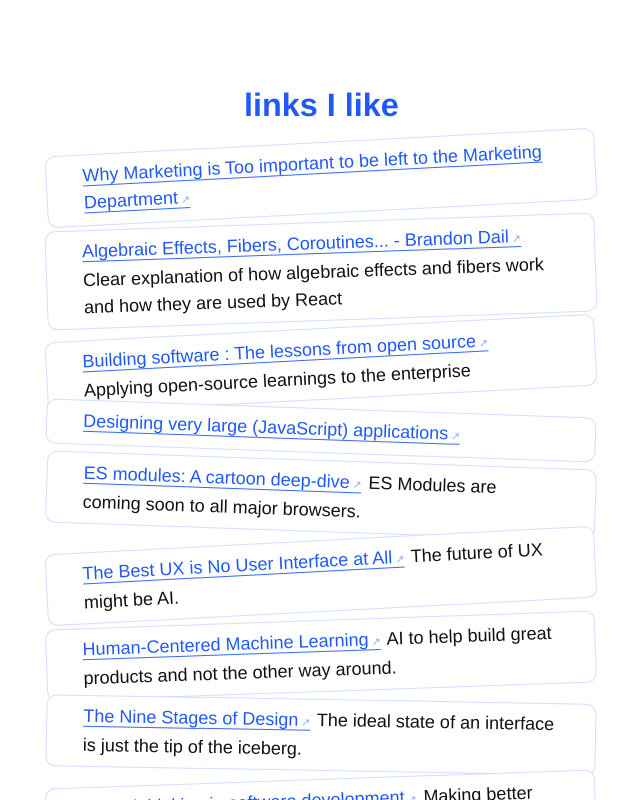
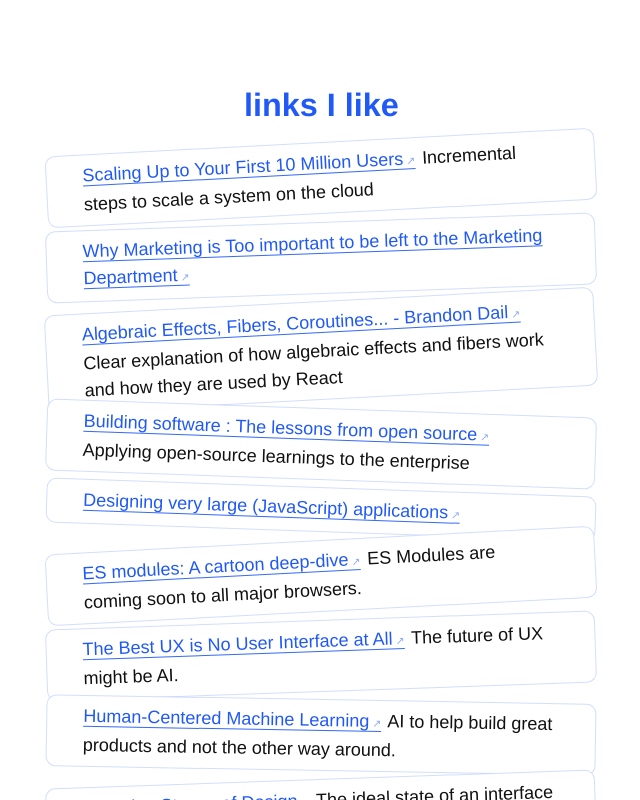
Before and after one commit to lucleray/luc.im, a Next.js app: page / in a window 1280 px wide. Shown: the part 1860-2660 px from the top of the page, without its empty margins (56-696 px from the left). Built offline with nearby package versions, Linux system fonts and the light colour scheme; a web font is replaced by a local one.

Commit message:
add a new interesting link

```diff
--- a/pages/index.js
+++ b/pages/index.js
@@ -117,6 +117,12 @@ const mywork = [
 ]
 
 const links = [
+  {
+    id: 'aws-incremental-scaling',
+    title: 'Scaling Up to Your First 10 Million Users',
+    url: 'https://www.youtube.com/watch?v=vg5onp8TU6Q',
+    about: 'Incremental steps to scale a system on the cloud'
+  },
   {
     id: 'marketing-engineering',
     title:
```
